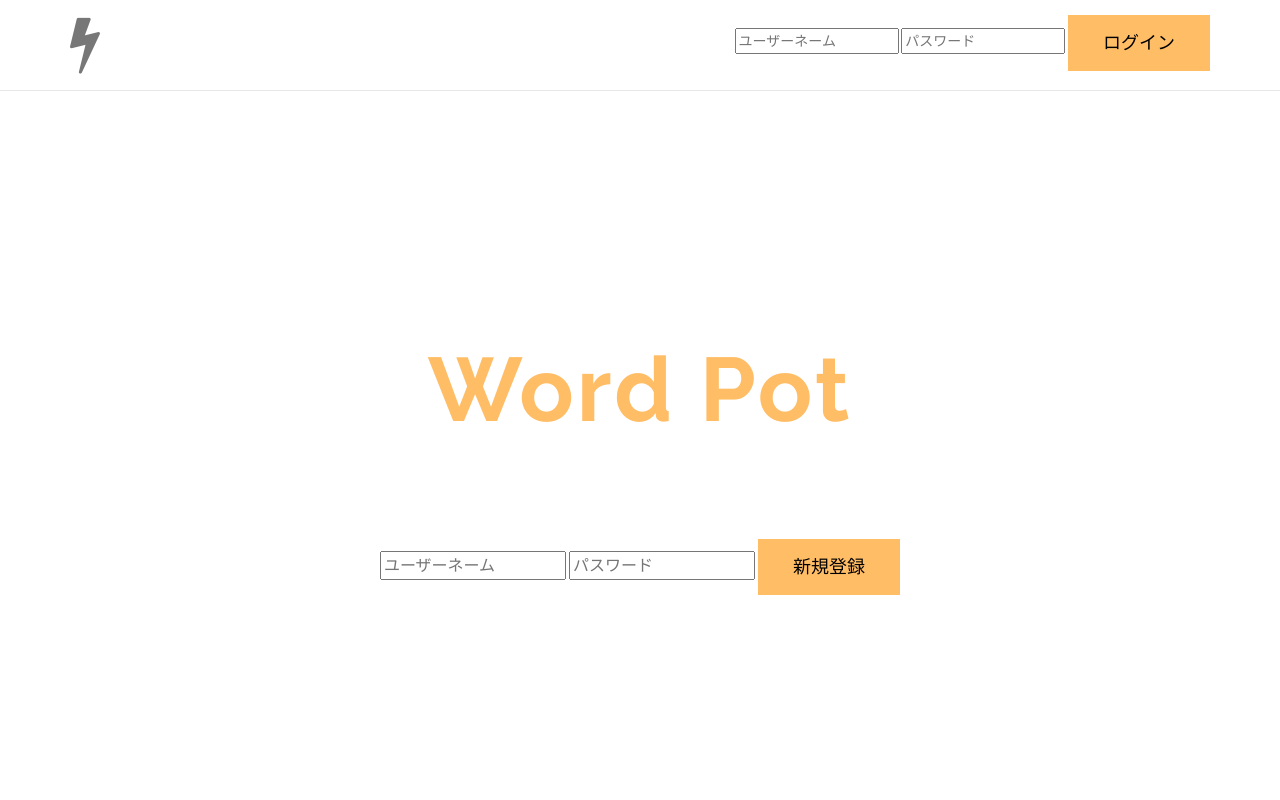
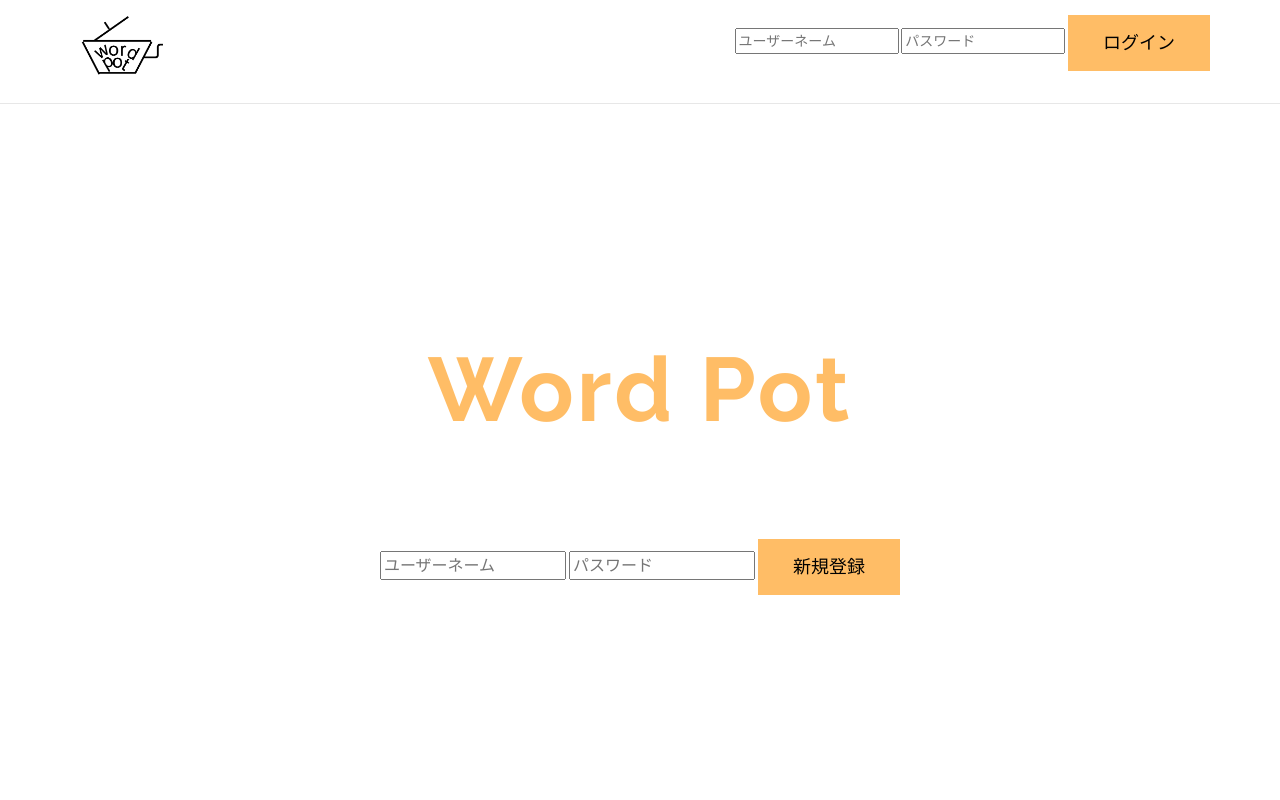
Before and after one commit to ei17ringo/wordPotProject_moc, a plain HTML site: page index.html in a window 1280 px wide. Shown: the top 800 px of the page. Drawn offline with nearby package versions, Linux system fonts and the light colour scheme.

Commit message:
ロゴを変更

```diff
--- a/index.html
+++ b/index.html
@@ -38,7 +38,7 @@
             <span class="icon-bar"></span>
             <span class="icon-bar"></span>
           </button>
-          <a class="navbar-brand" href="#"><i class="fa fa-bolt"></i></a>
+          <a class="navbar-brand" href="#"><img style="width:100px;" src="word Pot.png" /></a>
         </div>
         <div class="navbar-collapse collapse">
           <ul class="nav navbar-nav navbar-right">
```
